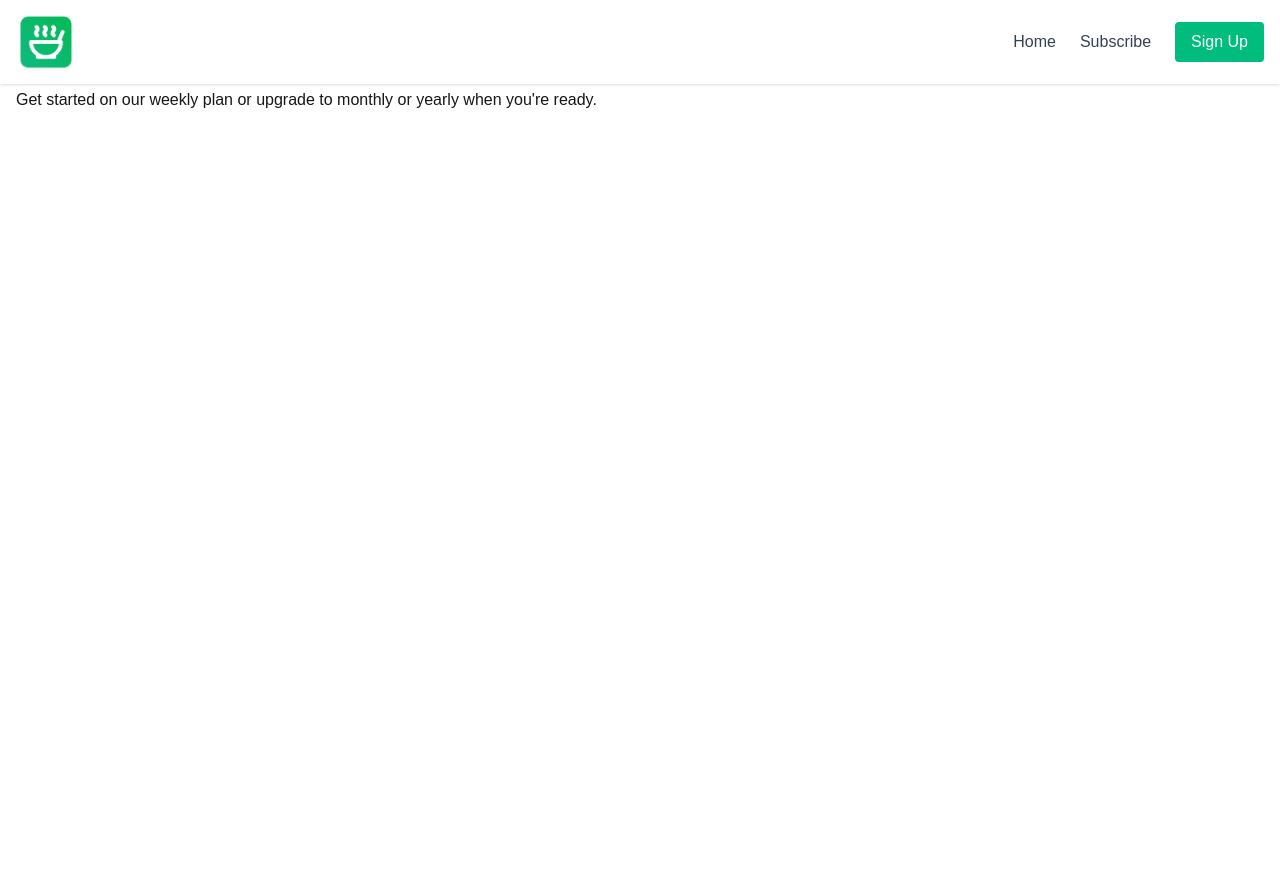
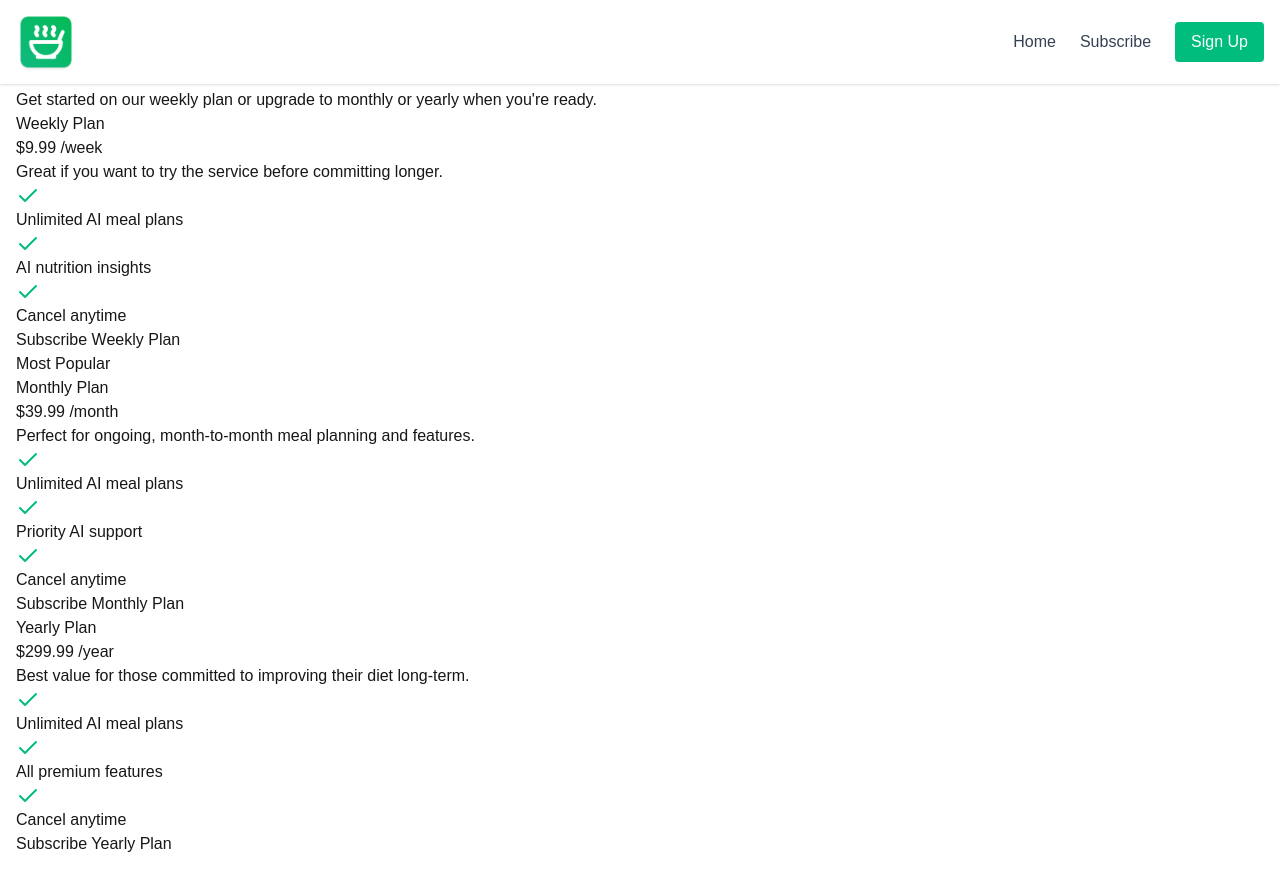
Before and after one commit to Felix3242/meal-plan, a Next.js app: page /subscribe in a window 1280 px wide. Before the commit the page ends 800 px from the top, so only its background shows below. Built offline with nearby package versions, Linux system fonts and the light colour scheme; no server answers.

Commit message:
subscribe page template

```diff
--- a/app/subscribe/page.tsx
+++ b/app/subscribe/page.tsx
@@ -1,3 +1,5 @@
+import { availablePlans } from "@/lib/plans";
+
 export default function Subscribe () {
     return <div>
         <div>
@@ -10,9 +12,41 @@ export default function Subscribe () {
                 Get started on our weekly plan or upgrade to monthly or yearly when you&apos;re ready.
             </p>
         </div>
-
-        <div>
-
-        </div>
+            {availablePlans.map((plan, keys) => (
+                <div key={keys}>
+                    <div>
+                        {plan.isPopular && <p>Most Popular</p>}
+                        <h3>{plan.name}</h3>
+                        <p>
+                            <span> ${plan.amount}</span> <span>/{plan.interval}</span>
+                        </p>
+                        <p>{plan.description}</p>
+                        <ul>
+                            {plan.features.map((feature, key) => (
+                                <li key={key}>
+                                    <svg
+                                        xmlns="http://www.w3.org/2000/svg"
+                                        width="24"
+                                        height="24"
+                                        viewBox="0 0 24 24"
+                                        fill="none"
+                                        stroke="currentColor"
+                                        strokeWidth="2"
+                                        strokeLinecap="round"
+                                        strokeLinejoin="round"
+                                        className="flex-shrink-0 w-6 h-6 text-emerald-500"
+                                    >
+                                    <polyline points="20 6 9 17 4 12" />
+                                    </svg>
+                                    <span> {feature} </span>
+                                </li>
+                            ))}
+                        </ul>
+                    </div>
+                    <button>
+                        Subscribe {plan.name}
+                    </button>
+                </div>
+            ))}
     </div>
 }
```
